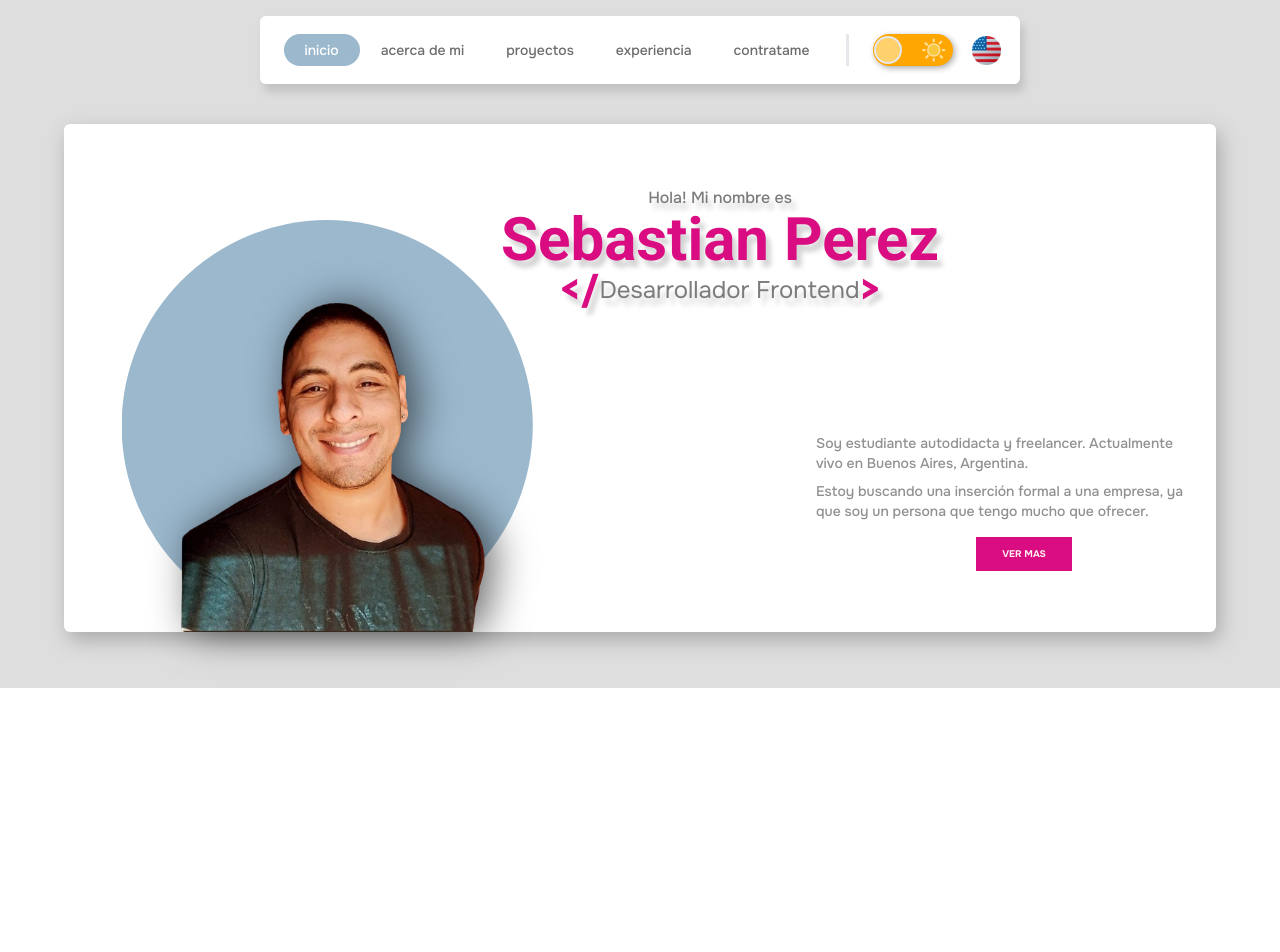
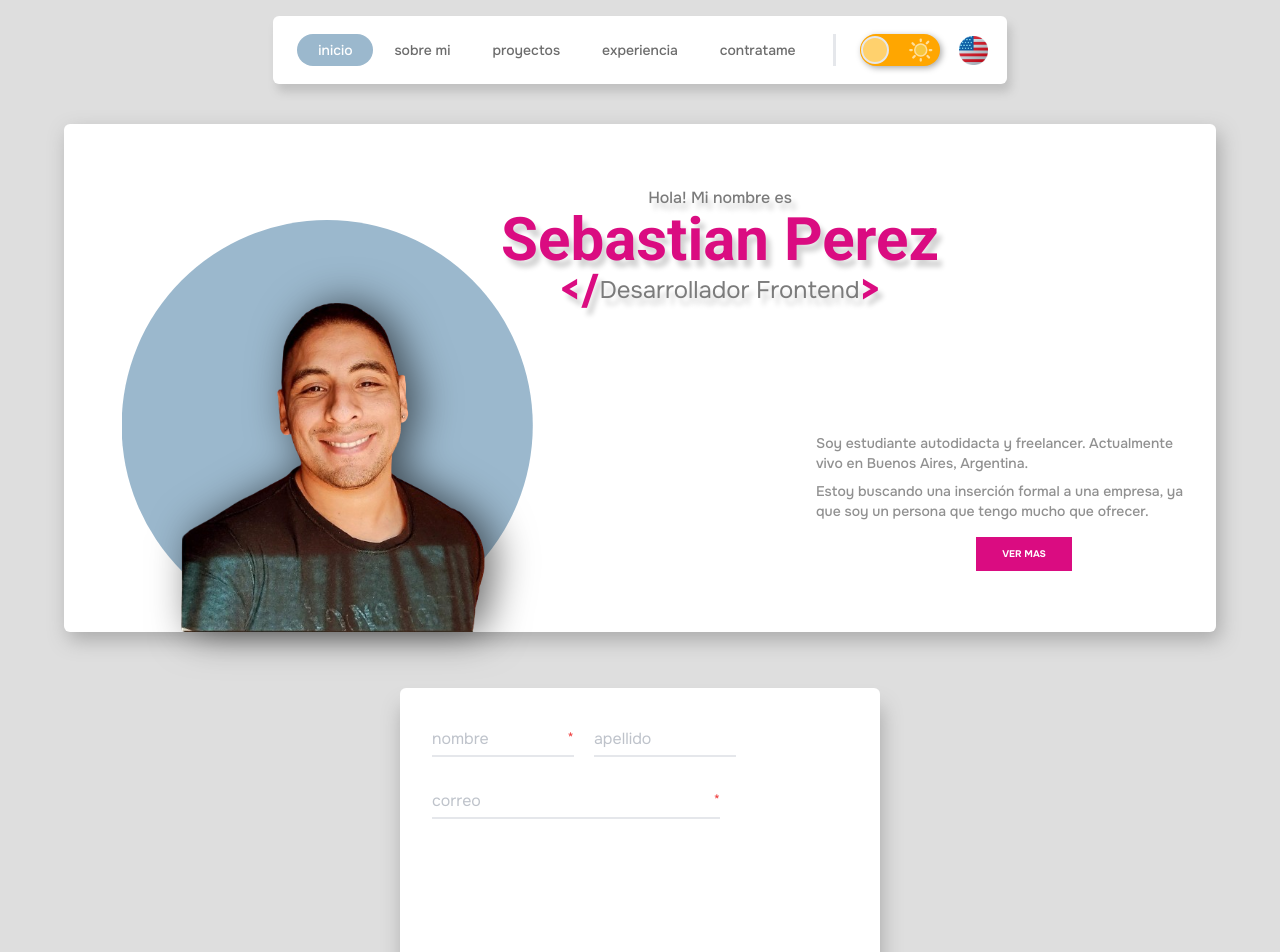
Before and after one commit to SebaPerez90/PORTFOLIO, a Next.js app: page / in a window 1280 px wide. Shown: the top 952 px of the page. Before the commit the page ends 800 px from the top, so only its background shows below. Built offline with nearby package versions, Linux system fonts and the light colour scheme.

Commit message:
creating contact component

```diff
--- a/src/app/globals.css
+++ b/src/app/globals.css
@@ -5,7 +5,7 @@
 :root {
   --font-color-primary: #6c6c6c;
   --font-color-secondary: #909090;
-  --color-primary: #9bb8cd;
+  --btns-light-theme: #9bb8cd;
 }
 
 @layer utilities {
@@ -29,8 +29,6 @@ body {
   scroll-behavior: smooth;
   color: var(--font-color-primary);
   margin: 0;
-
-  /* after:content-[""] after:absolute after:left-0 after:top-0 after:w-full after:h-full after:-z-20 */
 
   /**Animations Files**/
   @keyframes desactivating-dark-mode {
--- a/src/app/page.tsx
+++ b/src/app/page.tsx
@@ -2,6 +2,8 @@
 
 import { useStore } from '@/store';
 import { Roboto } from 'next/font/google';
+
+import Contact from '@/components/main/Contact';
 
 import Image from 'next/image';
 import profile_avatar from '@/assets/images/avatar.png';
@@ -18,8 +20,8 @@ export default function Home() {
     <main
       className={
         darkThemeActive
-          ? 'relative text-white pt-10 flex justify-center items-center before:absolute before:left-0 before:top-0 before:w-full before:h-full before:z-[2] before:bg-gradient-to-r from-[#0f0c29] bg-indigo-800 to-[#2c2c47]'
-          : 'pt-10 flex justify-center items-center bg-[#dedede] relative'
+          ? 'relative text-white pt-10 flex flex-col justify-around items-center before:absolute before:left-0 before:top-0 before:w-full before:h-full before:z-[2] before:bg-gradient-to-r from-[#0f0c29] bg-indigo-800 to-[#2c2c47]'
+          : 'pt-10 flex flex-col justify-around items-center bg-[#dedede] relative'
       }>
       <section
         className={
@@ -97,13 +99,15 @@ export default function Home() {
               className={
                 darkThemeActive
                   ? 'mt-4 mr-32 self-end w-24 p-[1em_1.5em] bg-[#9147ff] font-bold text-[.6em]'
-                  : 'mt-4 mr-32 self-end w-24 p-[1em_1.5em] bg-[#DA0C81] font-bold text-[.6em] text-rose-50'
+                  : 'mt-4 mr-32 self-end w-24 p-[1em_1.5em] bg-[#DA0C81] font-bold text-[.6em] text-white'
               }>
               {engLanguageActive ? 'VIEW MORE' : 'VER MAS'}
             </button>
           </article>
         </section>
       </section>
+
+      <Contact />
     </main>
   );
 }
--- a/src/components/header/LanguageButtons.tsx
+++ b/src/components/header/LanguageButtons.tsx
@@ -22,7 +22,7 @@ const LanguageButtons = () => {
   };
 
   return (
-    <div className='flex'>
+    <section className='flex'>
       {engLanguageActive ? (
         <button onClick={toggleEfect}>
           <Image
@@ -48,7 +48,7 @@ const LanguageButtons = () => {
           />
         </button>
       )}
-    </div>
+    </section>
   );
 };
 
--- a/src/components/header/NavBar.tsx
+++ b/src/components/header/NavBar.tsx
@@ -21,7 +21,7 @@ const NavBar = () => {
           ? 'relative flex justify-center items-center text-white before:absolute before:left-0 before:top-0 before:w-full before:h-full before:z-[2] before:bg-gradient-to-r from-[#0f0c29] bg-indigo-800 to-[#2c2c47]'
           : 'flex justify-center items-center bg-[#dedede]'
       }>
-      <div
+      <section
         className={
           darkThemeActive
             ? 'flex justify-center items-center w-max bg-gradient-to-tl from-[#030303] to-[#3e3f40] p-2 rounded-md mt-4 shadow-[4px_8px_10px_#00000058] z-10'
@@ -56,7 +56,7 @@ const NavBar = () => {
                     ? 'text-white rounded-[2em] p-[0.5em_1.5em] duration-500 '
                     : 'rounded-[2em] p-[0.5em_1.5em] duration-300'
                 }>
-                {engLanguageActive ? 'about me' : 'acerca de mi'}
+                {engLanguageActive ? 'about' : 'sobre mi'}
               </Link>
             </li>
             <li>
@@ -110,7 +110,7 @@ const NavBar = () => {
         <ThemeButtons />
 
         <LanguageButtons />
-      </div>
+      </section>
     </header>
   );
 };
--- a/src/components/header/ThemeButtons.tsx
+++ b/src/components/header/ThemeButtons.tsx
@@ -34,7 +34,7 @@ const ThemeButtons = () => {
   };
 
   return (
-    <div className='flex gap-6 border-l-[3px] border-l-[##9BB8CD] px-6 justify-center items-center'>
+    <section className='flex gap-6 border-l-[3px] border-l-[##9BB8CD] px-6 justify-center items-center'>
       {darkThemeActive ? (
         <div className=' bg-[#9147ff4e] flex justify-between items-center w-20 h-8 rounded-full overflow-hidden'>
           <Image
@@ -62,7 +62,7 @@ const ThemeButtons = () => {
           />
         </div>
       )}
-    </div>
+    </section>
   );
 };
 
--- /dev/null
+++ b/src/components/main/Contact.tsx
@@ -0,0 +1,58 @@
+import React from 'react';
+import { useStore } from '@/store';
+
+const Contact = () => {
+  const { engLanguageActive, darkThemeActive } = useStore();
+
+  return (
+    <section>
+      <form
+        className='relative caret-[#DA0C81] h-[25rem] w-[30rem] bg-white rounded-md shadow-[2px_18px_20px_#aaaaaa] flex flex-col justify-center gap-8 items-start mb-12 '
+        onSubmit={(e) => e.preventDefault()}>
+        <div className='flex justify-start gap-5 ml-8'>
+          <label className='relative w-[31%] border-b-2'>
+            <span className='before:content-["*"] before:absolute before:right-0 before:text-red-500'></span>
+            <input
+              autoComplete='off'
+              name='name'
+              type='text'
+              placeholder={engLanguageActive ? 'name' : 'nombre'}
+              className='pb-1 outline-none placeholder:opacity-65'
+            />
+          </label>
+          <label className='w-[31%] border-b-2'>
+            <input
+              autoComplete='off'
+              name='last-name'
+              type='last-name'
+              placeholder={engLanguageActive ? 'last-name' : 'apellido'}
+              className='pb-1 outline-none placeholder:opacity-65'
+            />
+          </label>
+        </div>
+
+        <label className='relative w-[60%] ml-8'>
+          <span className='before:content-["*"] before:absolute before:right-0 before:text-red-500'></span>
+          <input
+            type='text'
+            autoComplete='off'
+            name='e-mail'
+            placeholder={engLanguageActive ? 'e-mail' : 'correo'}
+            className='pb-1 outline-none border-b-2 w-full placeholder:opacity-65'
+          />
+        </label>
+
+        <textarea
+          name='message'
+          placeholder={engLanguageActive ? 'message' : 'mensaje'}
+          className='h-1/3 outline-none resize-none w-[60%] border-b-2 ml-8 placeholder:opacity-65 placeholder:absolute placeholder:bottom-0 placeholder:pb-2'></textarea>
+
+        <button className='p-[1em_1.5em] bg-[#DA0C81] font-bold text-[.6em] rounded-sm text-white w-[60%] ml-8'>
+          {engLanguageActive ? 'SEND' : 'ENVIAR'}
+        </button>
+      </form>
+    </section>
+  );
+};
+
+export default Contact;
--- a/tailwind.config.ts
+++ b/tailwind.config.ts
@@ -1,19 +1,13 @@
-import type { Config } from "tailwindcss";
+import type { Config } from 'tailwindcss';
 
 const config: Config = {
   content: [
-    "./src/pages/**/*.{js,ts,jsx,tsx,mdx}",
-    "./src/components/**/*.{js,ts,jsx,tsx,mdx}",
-    "./src/app/**/*.{js,ts,jsx,tsx,mdx}",
+    './src/pages/**/*.{js,ts,jsx,tsx,mdx}',
+    './src/components/**/*.{js,ts,jsx,tsx,mdx}',
+    './src/app/**/*.{js,ts,jsx,tsx,mdx}',
   ],
   theme: {
-    extend: {
-      backgroundImage: {
-        "gradient-radial": "radial-gradient(var(--tw-gradient-stops))",
-        "gradient-conic":
-          "conic-gradient(from 180deg at 50% 50%, var(--tw-gradient-stops))",
-      },
-    },
+    extend: {},
   },
   plugins: [],
 };
```
Also changed, not shown: src/assets/images/reserva-online.png (added).
